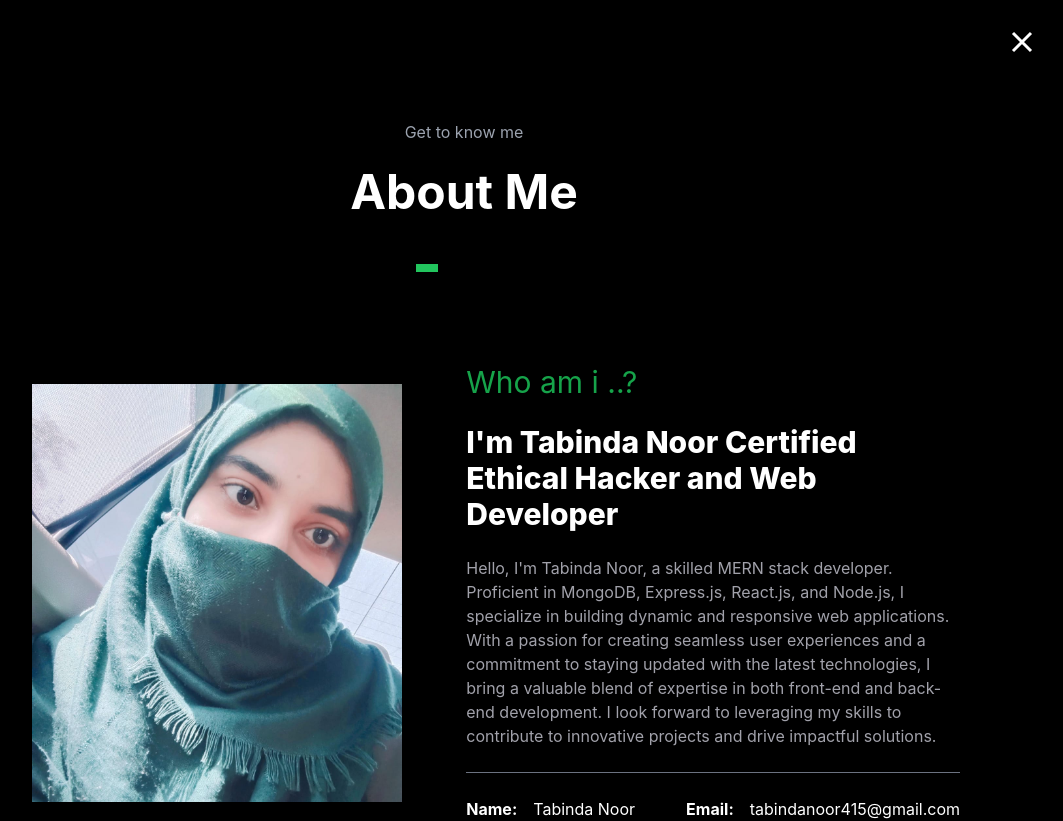
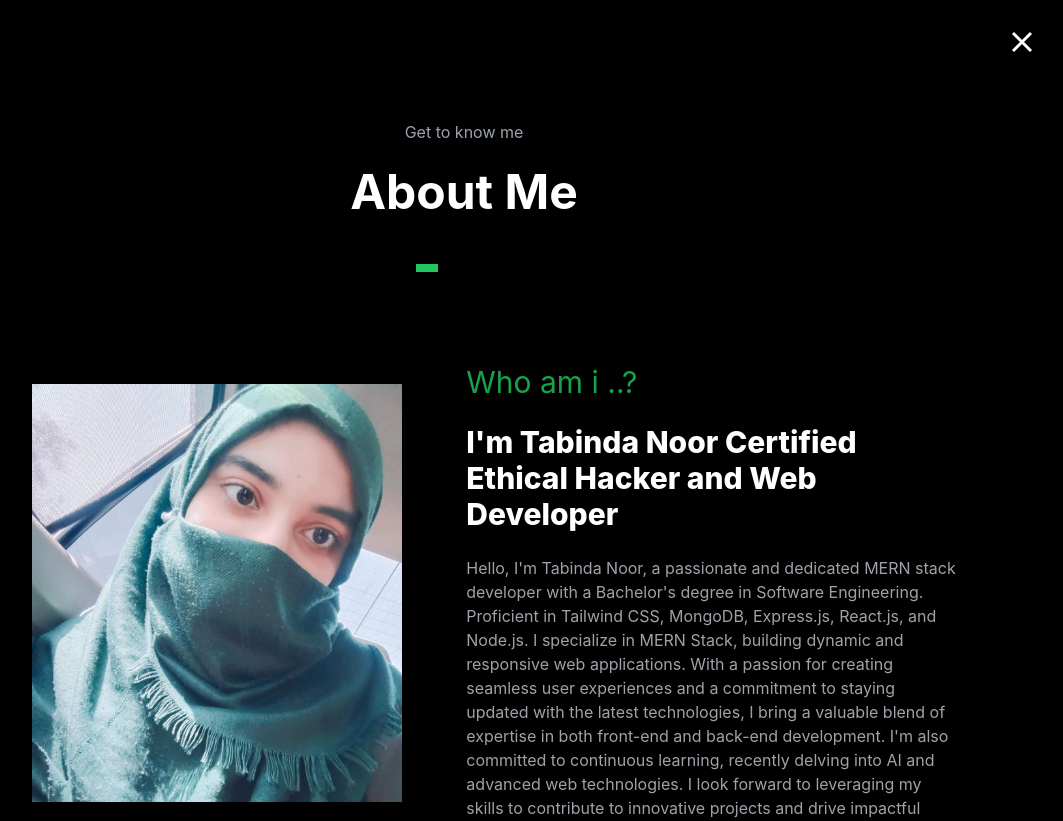
Before and after one commit to Tabindanoor/TWSIP-Portfolio, a React (Create React App) app: page /about in a window 1280 px wide. Shown: the top 821 px of the page, without its empty margins (176-1239 px from the left). Built offline with nearby package versions, Linux system fonts and the light colour scheme.

Commit message:
description

```diff
--- a/src/components/About.js
+++ b/src/components/About.js
@@ -244,8 +244,8 @@ const [progress, setProgress] = useState(0);
                 <div  className='lg:w-[50%] xl:w-[60%] w-[100%] py-5'>
                     <p className='text-green-600 text-3xl'>Who am i ..?</p><br />
                     <p className='text-white font-extrabold text-3xl'>I'm Tabinda Noor Certified Ethical Hacker and Web Developer </p> <br />
-                    {/* <p className='text-zinc-500 '>I am a freelancer based in the Faisalabad and i have been building noteworthy UI designs and websites for years, which comply with the latest design trends. I help convert a vision and an idea into meaningful and useful products. Having a sharp eye for product evolution helps me prioritize tasks, iterate fast and deliver faster.</p> */}
-                    <p className='text-zinc-400 '>Hello, I'm Tabinda Noor, a skilled MERN stack developer. Proficient in MongoDB, Express.js, React.js, and Node.js, I specialize in building dynamic and responsive web applications. With a passion for creating seamless user experiences and a commitment to staying updated with the latest technologies, I bring a valuable blend of expertise in both front-end and back-end development. I look forward to leveraging my skills to contribute to innovative projects and drive impactful solutions.</p>
+
+                    <p className='text-zinc-400 '>Hello, I'm Tabinda Noor, a passionate and dedicated MERN stack developer with a Bachelor's degree in Software Engineering. Proficient in Tailwind CSS, MongoDB, Express.js, React.js, and Node.js. I specialize in MERN Stack, building dynamic and responsive web applications. With a passion for creating seamless user experiences and a commitment to staying updated with the latest technologies, I bring a valuable blend of expertise in both front-end and back-end development. I'm also committed to continuous learning, recently delving into AI and advanced web technologies. I look forward to leveraging my skills to contribute to innovative projects and drive impactful solutions.</p>
                     <br />
                     <hr className=' border-t-[2] border-t-gray-500' />
                     <br />
@@ -277,7 +277,15 @@ const [progress, setProgress] = useState(0);
                     <br />
 {/* dounload cv button */}
                     <div className='flex-col flex md:flex-row text-center justify-center lg:justify-between'>
-                        <a href={res}  download="Resume" className='xl:w-1/3 px-5 rounded-full text-white bg-green-600 py-3 lg:h-1/2  xl:px-3 2xl:px-9'>Download CV</a>
+
+                      {/* getting secure from people  */}
+                        {/* <a href={res}  download="Resume" className='xl:w-1/3 px-5 rounded-full text-white bg-green-600 py-3 lg:h-1/2  xl:px-3 2xl:px-9'>Download CV</a> */}
+
+
+
+                        <a href="mailto:tabindanoor415@gmail.com"  download="Resume" className='xl:w-1/3 px-5 rounded-full text-white bg-green-600 py-3 lg:h-1/2  xl:px-3 2xl:px-9'>Download CV</a>
+
+
                         {/* line  */}
                         <hr className=' border-t-[2] border-t-gray-500 w-20 mt-10 sm:mt-5 mx-auto  ' />
                         {/* social media icons */}
```
